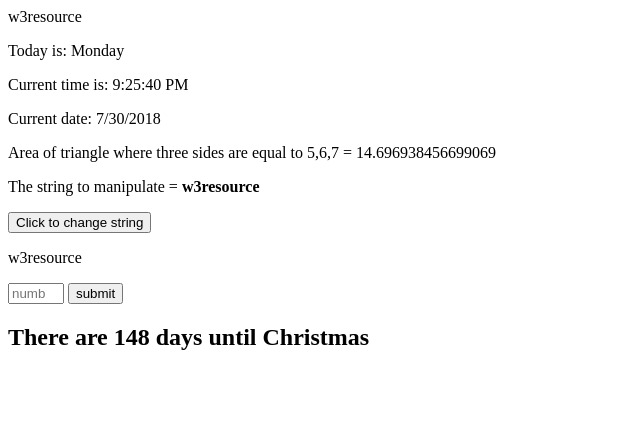
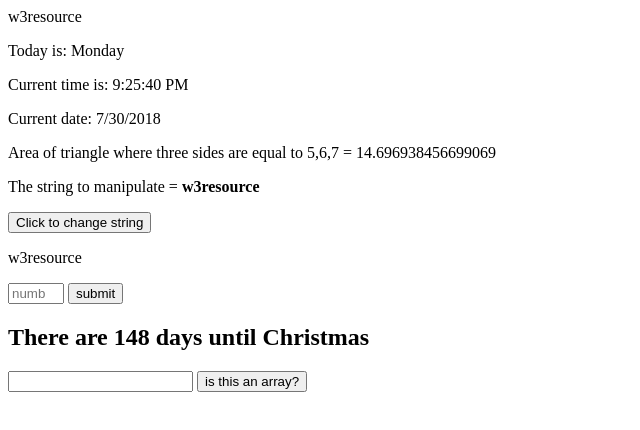
Before and after one commit to Petemab/exercises, a plain HTML site: page index.html in a window 1280 px wide. Shown: the whole page, without its empty margins (0-640 px from the left). Drawn offline with Linux system fonts and the light colour scheme.

Commit message:
working on testing array

```diff
--- a/app.js
+++ b/app.js
@@ -160,6 +160,15 @@ window.addEventListener('DOMContentLoaded', function() {
   // false
   // true
 
+  document.querySelector('.arrayButton').addEventListener('click', isAnArray);
+  const array = document.querySelector('.isAnArray').value;
 
+  function isAnArray(){
+    console.log(array);
+    // return array.isArray ? console.log(true) : console.log(false);
+  }
+
+  // isAnArray('w3resource');
+  // isAnArray([1, 2, 4, 0]);
 
 });
--- a/index.html
+++ b/index.html
@@ -21,6 +21,11 @@
   </form>
   <p class="answer"></p>
   <h2>There are <strong><span class="daysTilXmas"></span></strong> days until Christmas</h2>
+  <form>
+    <input class="isAnArray" value="" />
+    <button class="arrayButton" value="submit">is this an array?</button>
+  </form>
+
 
 
 </body>
```
